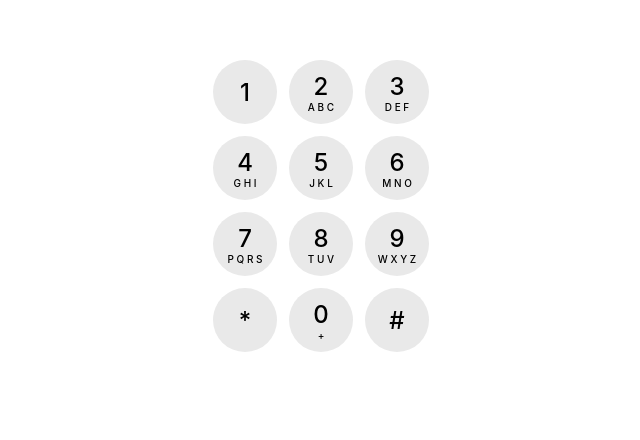
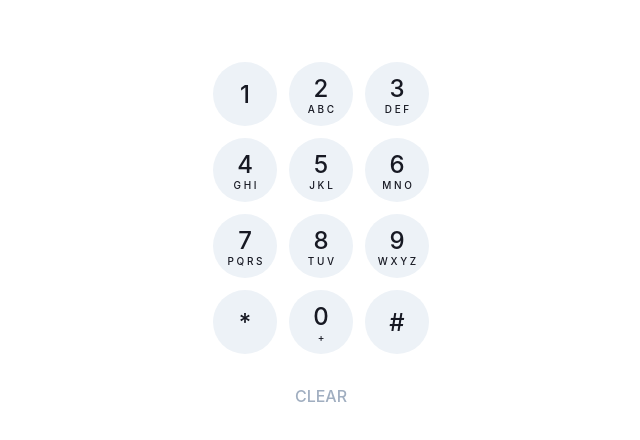
Before and after one commit to yaroslavnosenko/seasy-phoneword, a Next.js app: page / in a window 1280 px wide. Shown: the part 194-634 px from the top of the page, without its empty margins (319-959 px from the left). Built offline with nearby package versions, Linux system fonts and the light colour scheme.

Commit message:
added input

```diff
--- /dev/null
+++ b/components/Input.tsx
@@ -0,0 +1,10 @@
+import styles from '../styles/Input.module.scss'
+
+interface Props {
+  value: string
+}
+
+export const Input = (props: Props) => {
+  const { value } = props
+  return <div className={styles.input}>{value}</div>
+}
--- a/components/index.ts
+++ b/components/index.ts
@@ -1 +1,2 @@
 export * from './keyboard'
+export * from './Input'
--- a/components/keyboard/Keyboard.tsx
+++ b/components/keyboard/Keyboard.tsx
@@ -5,16 +5,21 @@ import styles from '../../styles/Keyboard.module.scss'
 
 interface Props {
   onKeyAdd: (key: KeyType) => void
-  onKeyRemove: () => void
+  onClear: () => void
 }
 
 export const Keyboard = (props: Props) => {
-  const { onKeyAdd, onKeyRemove } = props
+  const { onKeyAdd, onClear } = props
   return (
-    <div className={styles.keyboard}>
-      {KeyboardConfig.map((key: KeyType) => (
-        <Key key={key.id} _key={key} onClick={onKeyAdd} />
-      ))}
+    <div>
+      <div className={styles.keyboard}>
+        {KeyboardConfig.map((key: KeyType) => (
+          <Key key={key.id} _key={key} onClick={onKeyAdd} />
+        ))}
+      </div>
+      <div className={styles.clear} onClick={onClear}>
+        CLEAR
+      </div>
     </div>
   )
 }
--- a/pages/index.tsx
+++ b/pages/index.tsx
@@ -1,9 +1,13 @@
 import type { NextPage } from 'next'
 import Head from 'next/head'
-import { Keyboard } from '../components'
+import { useState } from 'react'
+import { Input, Keyboard } from '../components'
 import styles from '../styles/Home.module.scss'
+import { Key } from '../types'
 
 const Home: NextPage = () => {
+  const [input, setInput] = useState<string>('')
+
   return (
     <div className={styles.container}>
       <Head>
@@ -13,7 +17,11 @@ const Home: NextPage = () => {
       </Head>
 
       <main className={styles.main}>
-        <Keyboard onKeyAdd={() => {}} onKeyRemove={() => {}} />
+        <Input value={input} />
+        <Keyboard
+          onKeyAdd={(key: Key) => setInput(input + key.id)}
+          onClear={() => setInput('')}
+        />
       </main>
     </div>
   )
--- /dev/null
+++ b/styles/Input.module.scss
@@ -0,0 +1,6 @@
+.input {
+  height: 1.5rem;
+  line-height: 1.5rem;
+  font-size: 1.5rem;
+  margin: 2rem 0;
+}
--- a/styles/Keyboard.module.scss
+++ b/styles/Keyboard.module.scss
@@ -2,10 +2,18 @@ $key-size: 64px;
 $key-gap: 12px;
 
 .keyboard {
+  max-width: $key-size * 3 + $key-gap * 2;
   display: grid;
   grid-template-columns: 1fr 1fr 1fr;
   grid-gap: $key-gap;
-  max-width: $key-size * 3 + $key-gap * 2;
+}
+
+.clear {
+  color: #a0aec0;
+  cursor: pointer;
+  text-align: center;
+  margin: 2rem 0;
+  font-weight: 500;
 }
 
 .key {
@@ -17,7 +25,7 @@ $key-gap: 12px;
   align-items: center;
   justify-content: center;
   border-radius: 10000px;
-  background: #e9e9e9;
+  background: #edf2f7;
 
   h3 {
     font-size: 24px;
--- a/styles/globals.scss
+++ b/styles/globals.scss
@@ -4,6 +4,7 @@ body {
   margin: 0;
   font-family: -apple-system, BlinkMacSystemFont, Segoe UI, Roboto, Oxygen,
     Ubuntu, Cantarell, Fira Sans, Droid Sans, Helvetica Neue, sans-serif;
+  color: #171923;
 }
 
 a {
```
